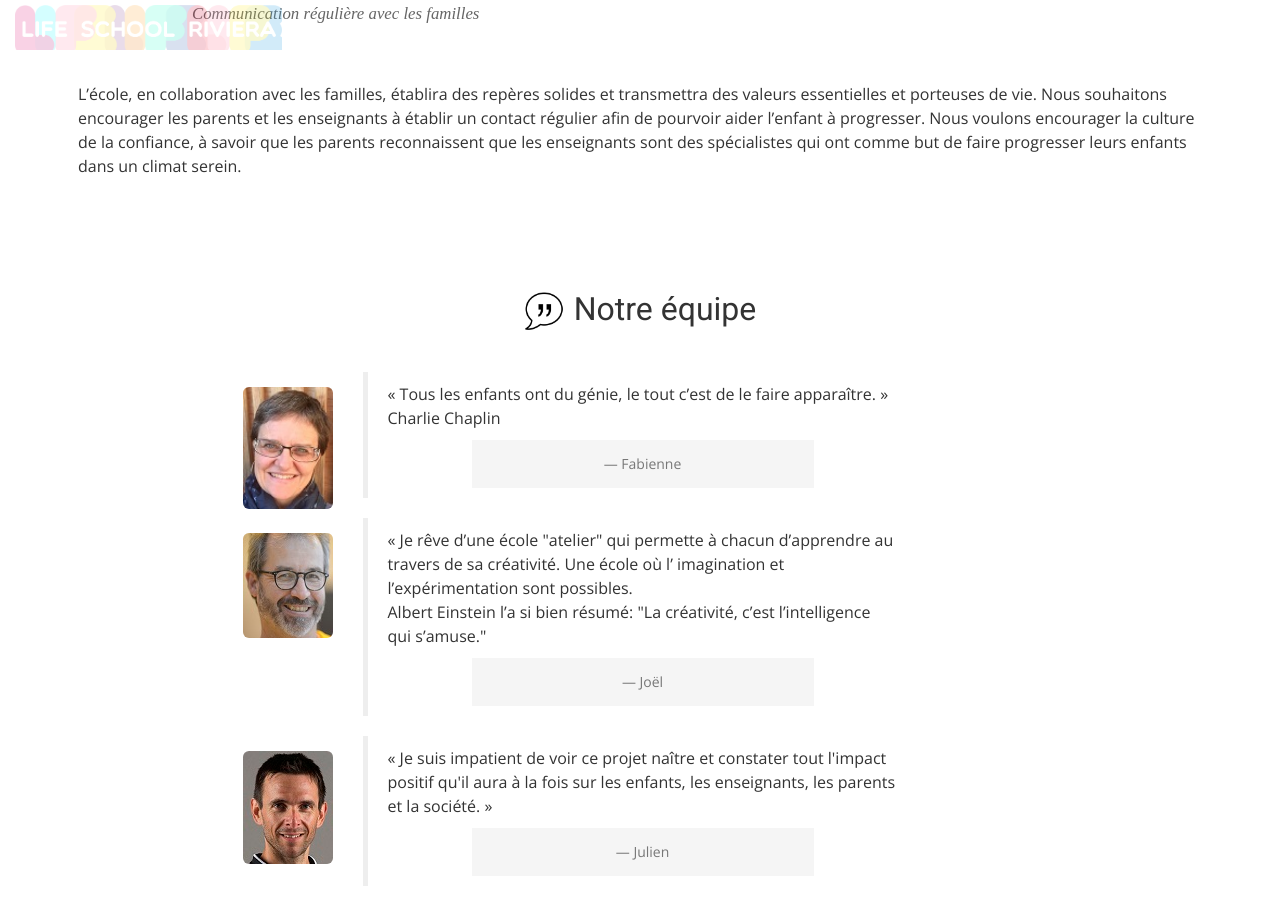
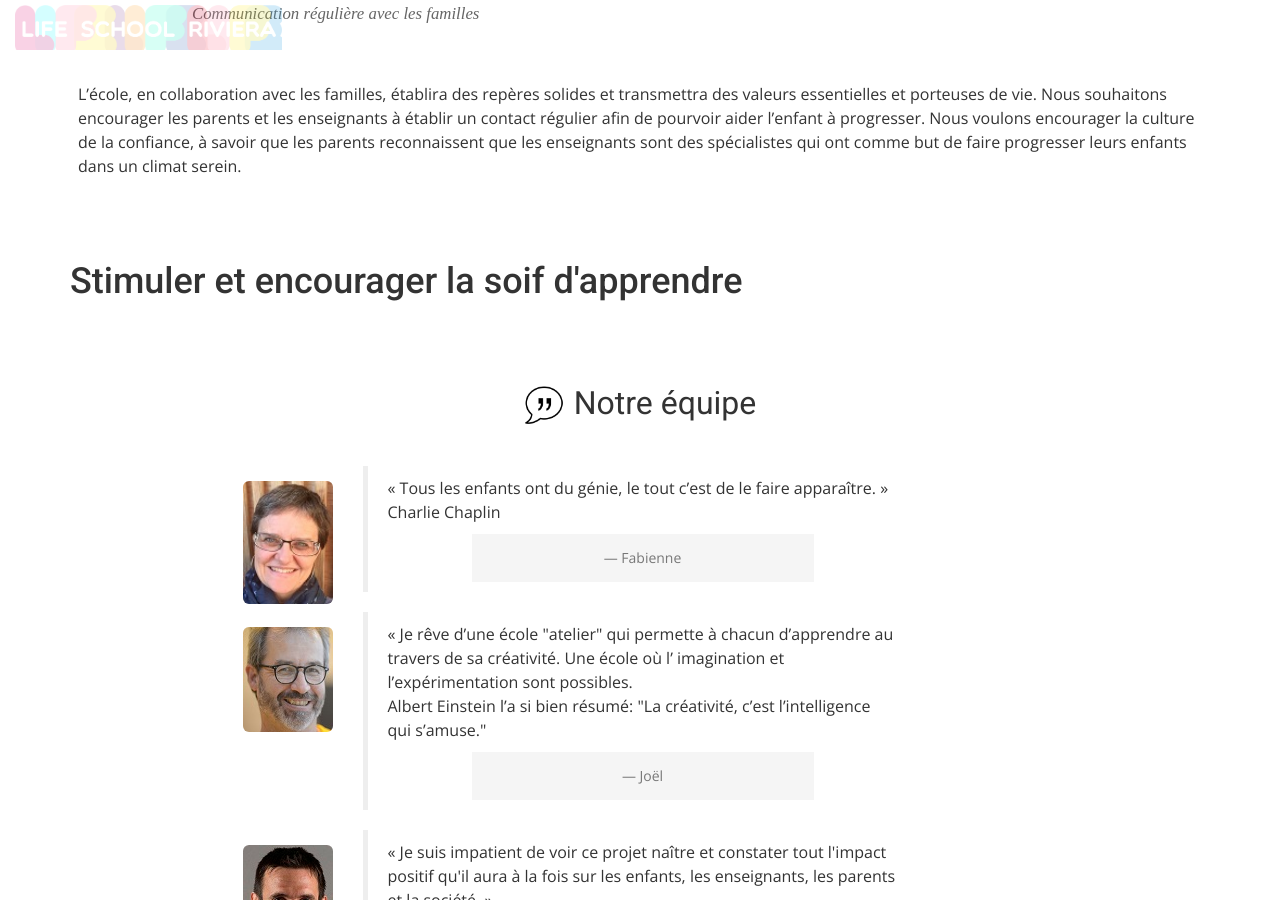
Before and after one commit to midjoule/lifeschool, a Jekyll site: the page built from index.html, in a window 1280 px wide and 900 px high, scrolled down 9033 px. Built offline with Jekyll 4.4.1, drawn with Linux system fonts in a browser that asks for light colours; nearby versions of some CDN libraries; some web fonts are replaced.

Commit message:
Update index.html

```diff
--- a/index.html
+++ b/index.html
@@ -203,6 +203,22 @@ permalink: /
 {% endfor %}
 {% endif %}
 
+
+ <!-- Slider Start -->
+<section id="joy">
+  <div class="container">
+    <div class="row">
+      <div class="col-md-12">
+        <div class="block">
+          <H1 class="animated fadeInUp">Stimuler et encourager la soif d'apprendre</p>
+        </div>
+      </div>
+    </div>
+  </div>
+</section>
+
+
+
 {% if site.data.team.size > 0 %}
 <!-- Team Start -->
 <section id="team">
```
